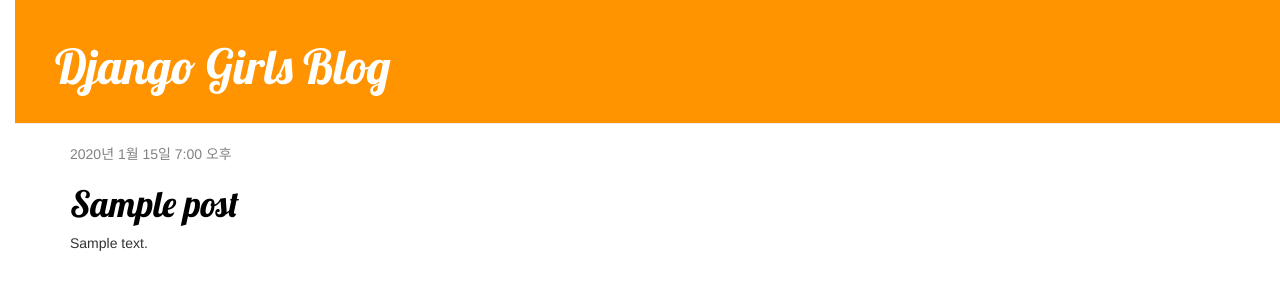
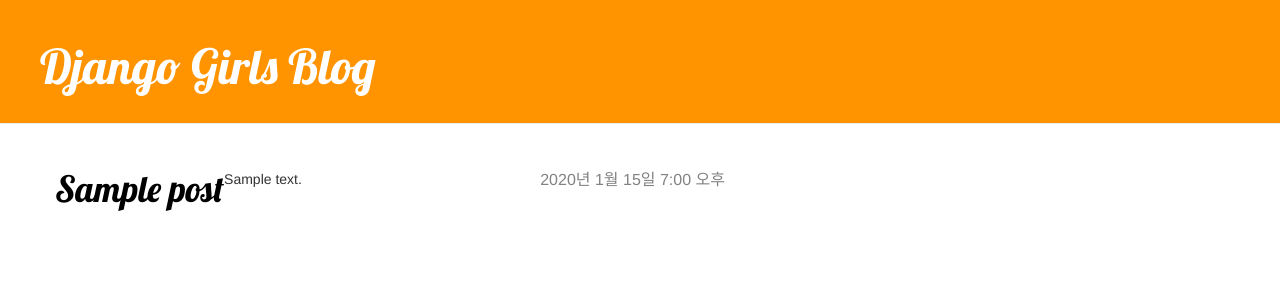
Before and after one commit to Pirogramming-22/Lee-JuWon, a Django app: page / in a window 1280 px wide. Shown: the top 300 px of the page. Run offline with Django 5.2, Linux system fonts and the light colour scheme; tables that the repository leaves empty hold one stand-in row (values such as "Sample post"); some libraries are stand-ins or nearby versions.

Commit message:
CSS 추가 수정 진행 중

```diff
--- a/djangogirls/myvenv/blog/static/css/blog.css
+++ b/djangogirls/myvenv/blog/static/css/blog.css
@@ -1,11 +1,11 @@
-h1 a {
+/* h1 a {
   color: #fca205;
   font-family: "Lobster";
 }
 
 body {
   padding-left: 15px;
-}
+} */
 
 .page-header {
   background-color: #ff9400;
@@ -63,3 +63,37 @@
 .post h1 a:visited {
   color: #000000;
 }
+
+.post {
+  position: relative; /* 상대 위치를 기준으로 */
+  margin-bottom: 70px;
+}
+
+.post h1 {
+  display: inline-block; /* 제목과 날짜를 같은 줄에 배치 */
+  margin: 0;
+  vertical-align: middle; /* 수직 정렬 */
+  float: left;
+}
+
+.post .date {
+  position: absolute; /* 부모인 post를 기준으로 절대 위치 */
+  top: 0; /* 상단에 위치 */
+  right: 80px; /* 오른쪽 여백 (플러스 버튼과 간격 조정) */
+  vertical-align: middle; /* 수직 정렬 */
+  color: #828282;
+  font-size: 12pt; /* 글자 크기 */
+}
+
+.post .save {
+  position: absolute; /* 부모인 post를 기준으로 절대 위치 */
+  top: 0; /* 상단에 위치 */
+  right: 20px; /* 플러스 버튼과 같은 줄에 위치 */
+  vertical-align: middle;
+  font-size: 12pt; /* 버튼 크기 */
+  color: #828282;
+}
+
+p {
+  margin-top: 25px;
+}
```
